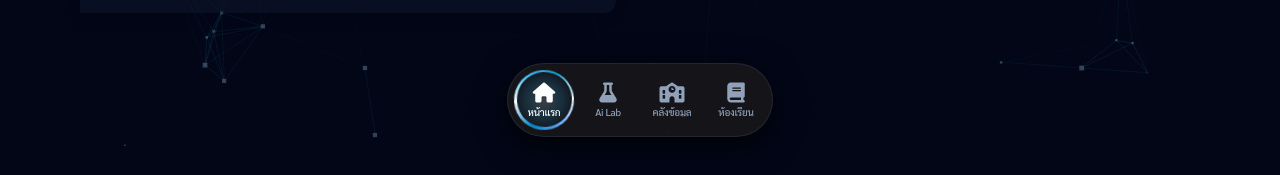
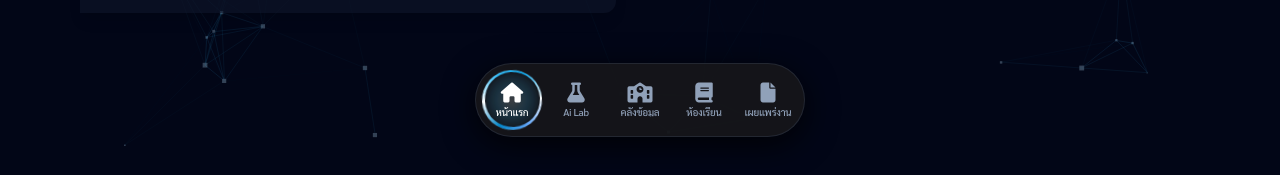
Before and after one commit to metawat888/ailsed, a React (Vite) app: page / in a window 1280 px wide. Shown: the part 639-814 px from the top of the page. Built offline with nearby package versions, Linux system fonts and the light colour scheme.

Commit message:
Update App.tsx

```diff
--- a/src/App.tsx
+++ b/src/App.tsx
@@ -41,6 +41,12 @@ const PAGES_CONFIG: PageItem[] = [
     label: 'ห้องเรียน',
     icon: 'fa-solid fa-book',
     url: 'https://180iqmath.vercel.app/',
+  },
+   {
+    id: 'archive',
+    label: 'เผยแพร่งาน',
+    icon: 'fa-solid fa-file',
+    url: 'https://meb1.vercel.app/',
   },
   // 👇 ตัวอย่างการเพิ่มปุ่มใหม่ (ก๊อปปี้ไปวางต่อท้ายได้เลย ไม่ต้องกลัวชื่อ id ซ้ำ):
   // {
```
